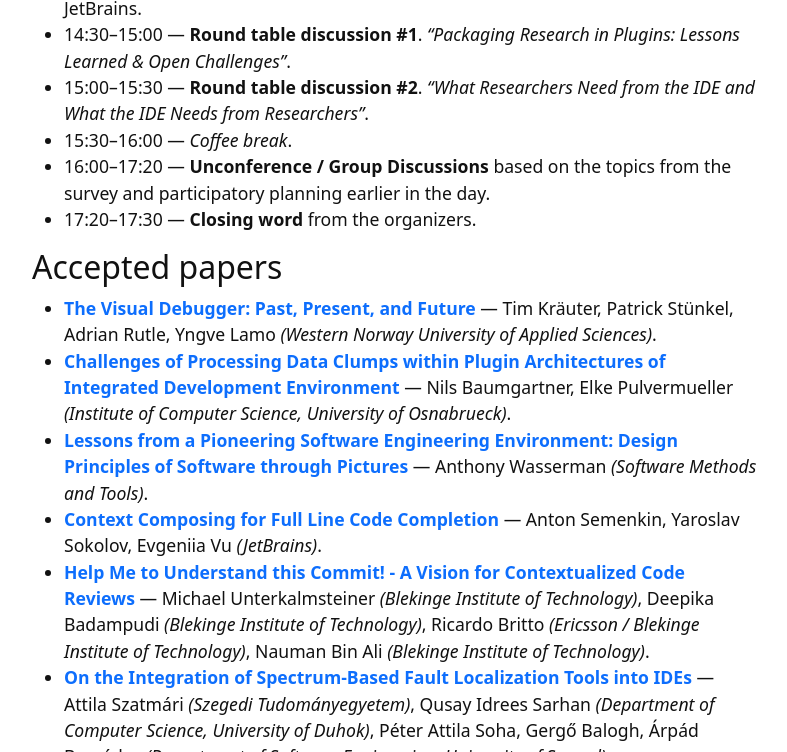
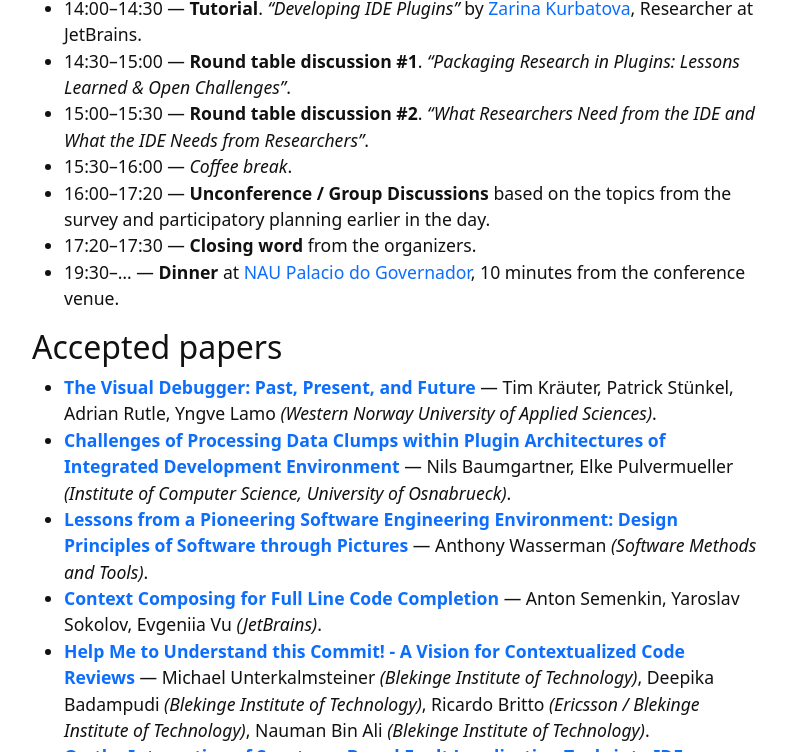
Before and after one commit to ide-workshop/ide-workshop.github.io, a Jekyll site: the page built from index.md, in a window 1280 px wide and 900 px high, scrolled down 1535 px, cut to the strip 0-752 px from the top of the window. Shown: the whole strip, without its empty margins (245-1032 px from the left). Built offline with Jekyll 4.4.1, drawn with Linux system fonts in a browser that asks for light colours; some of the changed text lies outside the part shown.

Commit message:
Added dinner info

```diff
--- a/index.md
+++ b/index.md
@@ -7,6 +7,7 @@ layout: page
 
 ## News
 
+* **April 20th**: the dinner will take place at [NAU Palacio do Governador](https://maps.app.goo.gl/HvpdXWzi2kWfi7Qx8).
 * **March 10th**: the fuller program is up at [ICSE's website](https://conf.researchr.org/program/icse-2024/program-icse-2024/?track=IDE).
 * **March 6th**: we are excited to welcome our second keynote speaker — [Nikita Koval](https://nikitakoval.org/),
   a researcher in the Kotlin team at JetBrains and lead a Concurrent Computing lab at JetBrains Research.
@@ -41,6 +42,7 @@ A more detailed program with poster splits by rounds can be found at [ICSE websi
 * 15:30–16:00 — _Coffee break_.
 * 16:00–17:20 — **Unconference / Group Discussions** based on the topics from the survey and participatory planning earlier in the day.
 * 17:20–17:30 — **Closing word** from the organizers.
+* 19:30–... — **Dinner** at [NAU Palacio do Governador](https://maps.app.goo.gl/HvpdXWzi2kWfi7Qx8), 10 minutes from the conference venue.
 
 ## Accepted papers
 
```
